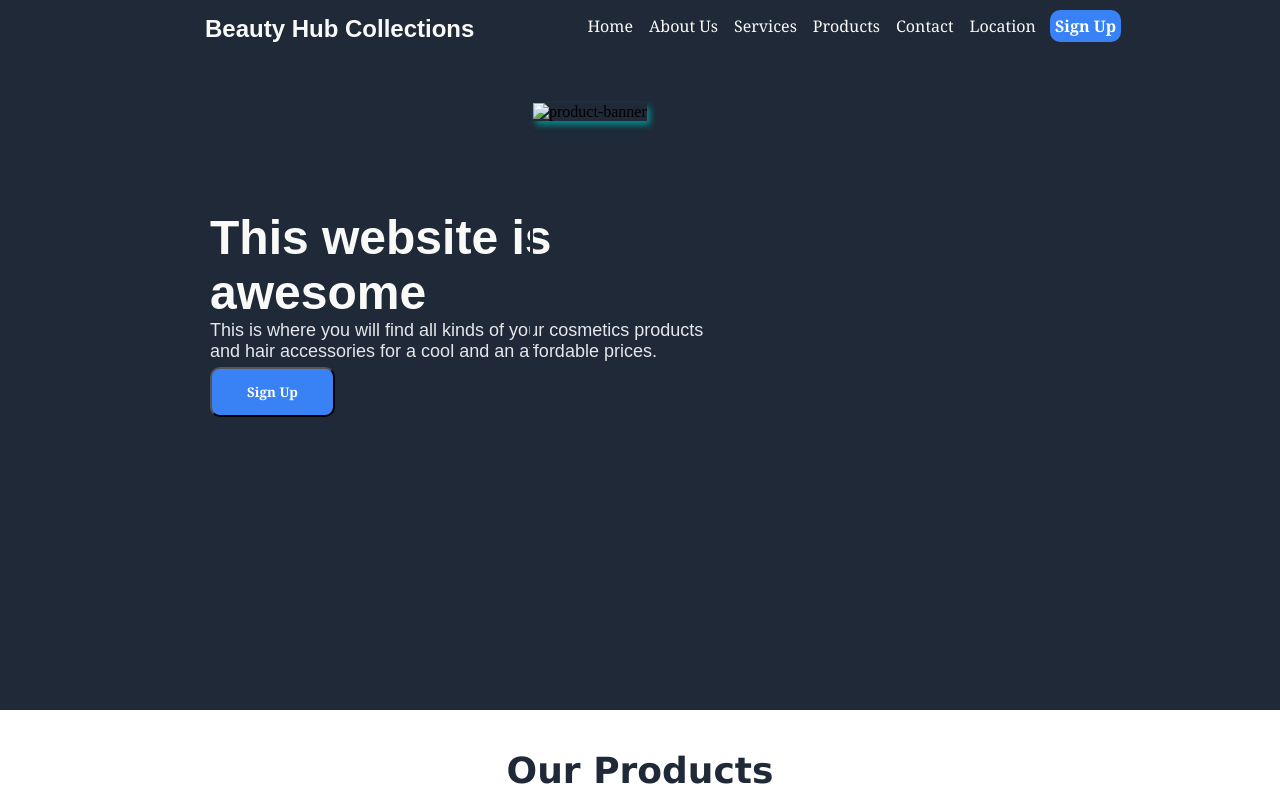
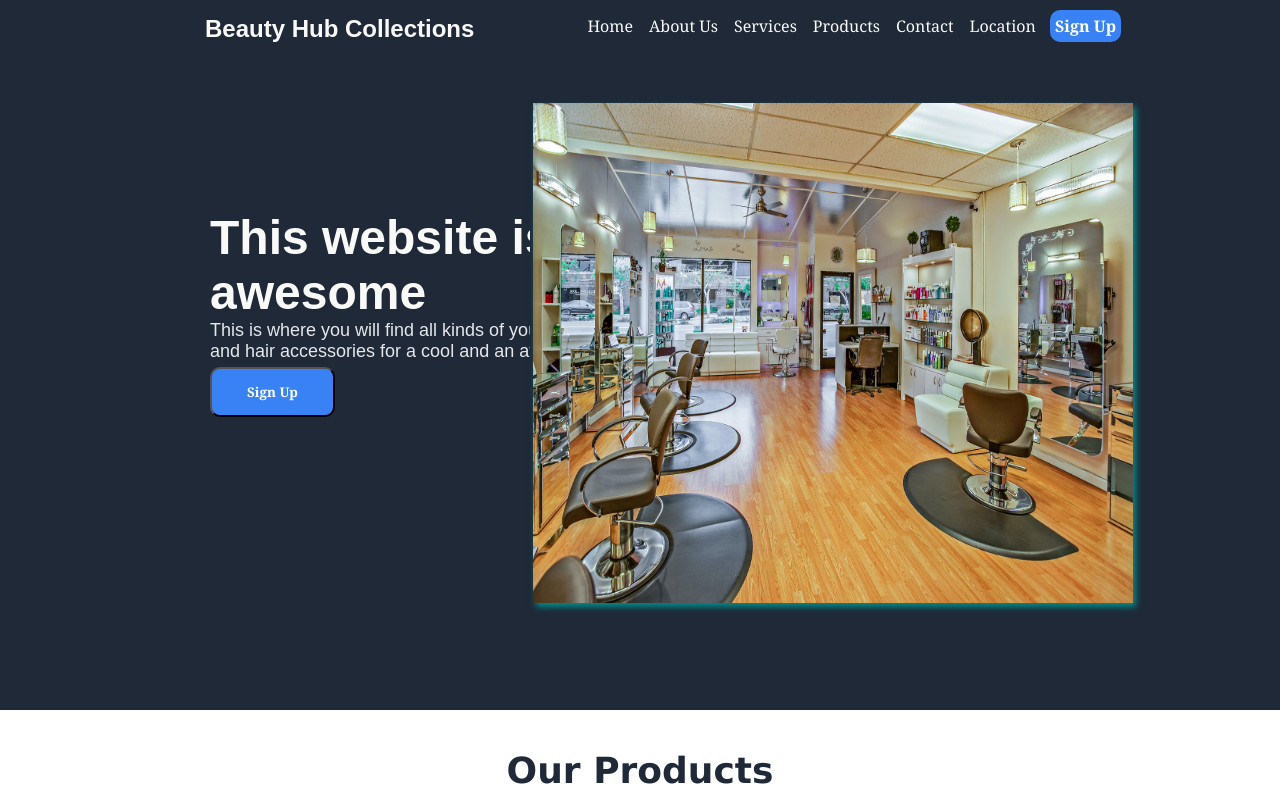
Before and after one commit to GbemuDelali/Beauty-Hub-Collections, a plain HTML site: page index.html in a window 1280 px wide. Shown: the top 800 px of the page. Drawn offline with Linux system fonts and the light colour scheme; the site is published under a folder, as on GitHub Pages, so addresses that start at the root find nothing.

Commit message:
Update index.html

```diff
--- a/index.html
+++ b/index.html
@@ -33,7 +33,7 @@
                 <button class="sign-up" onclick="sign-up()">Sign Up</button>
             </div>
             <div id="banner">
-                <img id="product-banner" src="/web img/pexels-delbeautybox-705255.jpg" alt="product-banner"
+                <img id="product-banner" src="./web img/pexels-delbeautybox-705255.jpg" alt="product-banner"
                     loading="lazy">
             </div>
         </div>
```
